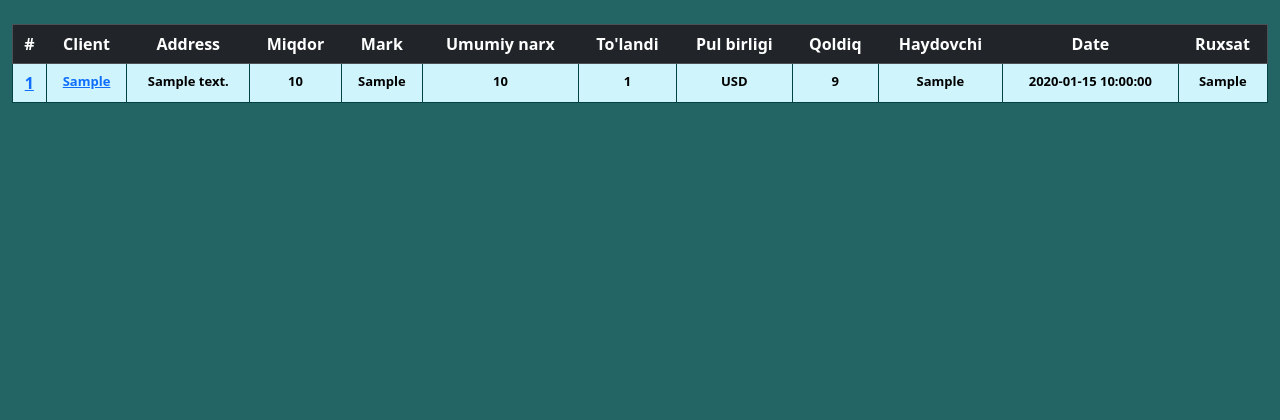
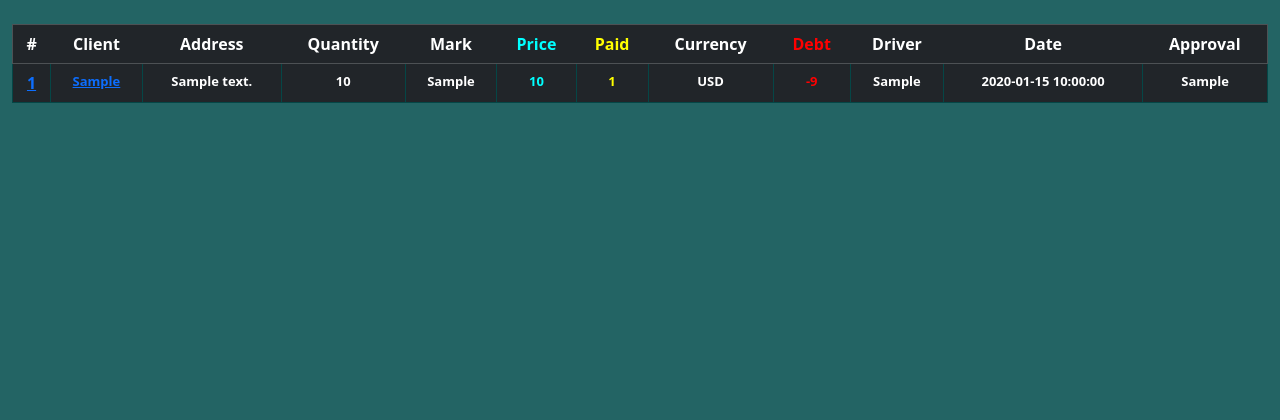
Before and after one commit to Asomiddinov/CRM, a Flask app: page /info in a window 1280 px wide. Shown: the top 420 px of the page. Run offline with Flask 2, Linux system fonts and the light colour scheme; tables that the repository leaves empty hold one stand-in row (values such as "Sample post").

Commit message:
Some Frontend...

```diff
--- a/templates/index.html
+++ b/templates/index.html
@@ -1,7 +1,7 @@
 {% extends 'layout.html' %}
 {% block content %}
 <div class="text-center" style="position: relative; top: 5%;">
-    <img src="static/images/uzbaba.jpg" width="444" height="444">
+    <img src="static/images/uzbaba.jpg" class="rounded-5 mx-auto d-block" width="444" height="444">
 </div>
 <br><br>
 <h1 style="color:rgb(5, 48, 76); font-family:monospace;">
--- a/templates/info.html
+++ b/templates/info.html
@@ -7,11 +7,11 @@
     }
 
     td {
-        border: 1px solid rgb(3, 67, 69);
+        border: 1px solid rgb(5, 70, 70);
     }
 
     tr {
-        border: 1px solid rgb(3, 67, 69);
+        border: 1px solid rgb(5, 70, 70);
     }
 
     td {
@@ -20,21 +20,21 @@
     }
 </style>
 <div class="container-fluid" class="">
-    <table class="table table-info text-center">
+    <table class="table table-dark text-center">
         <thead class="thead-dark">
             <tr class="table-dark">
                 <th scope="col">#</th>
                 <th scope="col">Client</th>
                 <th scope="col">Address</th>
-                <th scope="col">Miqdor</th>
+                <th scope="col">Quantity</th>
                 <th scope="col">Mark</th>
-                <th scope="col">Umumiy narx</th>
-                <th scope="col">To'landi</th>
-                <th scope="col">Pul birligi</th>
-                <th scope="col">Qoldiq</th>
-                <th scope="col">Haydovchi</th>
+                <th scope="col" style="color: aqua;">Price</th>
+                <th scope="col" style="color: yellow;">Paid</th>
+                <th scope="col">Currency</th>
+                <th scope="col" style="color: red;">Debt</th>
+                <th scope="col">Driver</th>
                 <th scope="col">Date</th>
-                <th scope="col">Ruxsat</th>
+                <th scope="col">Approval</th>
             </tr>
         </thead>
         {% for i in reg %}
@@ -45,10 +45,10 @@
                 <td>{{ i.address }}</td>
                 <td>{{ i.quantity }}</td>
                 <td>{{ i.mark }}</td>
-                <td>{{ i.price }}</td>
-                <td>{{ i.paid }}</td>
+                <td style="color: aqua;">{{ i.price }}</td>
+                <td style="color: yellow;">{{ i.paid }}</td>
                 <td>{{ i.currency }}</td>
-                <td>{{ i.price - i.paid }}</td>
+                <td style="color: red;">{{ i.paid - i.price }}</td>
                 <td>{{ i.driver }}</td>
                 <td>{{ i.date }}</td>
                 <td>{{ i.approve }}</td>
```
Also changed, not shown: templates/info_id.html (+9 -1 lines), instance/clients.sqlite3.
